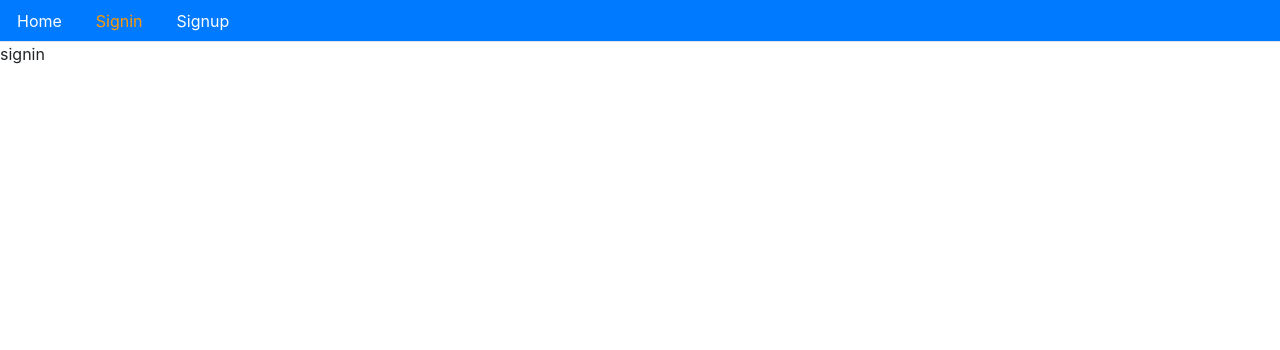
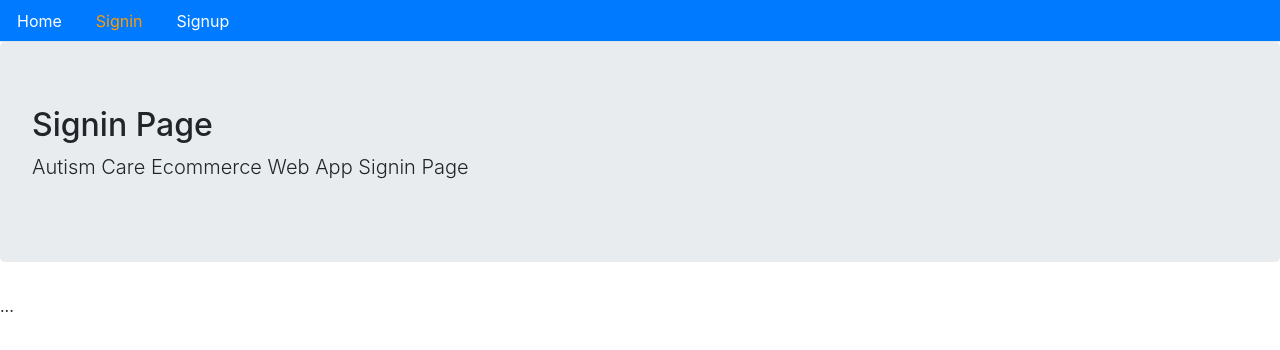
Before and after one commit to SereneMeow95/ecommerce-front, a React (Create React App) app: page /signin in a window 1280 px wide. Shown: the top 350 px of the page. Built offline with nearby package versions, Linux system fonts and the light colour scheme.

Commit message:
62. Shared layout component

```diff
--- a/src/Routes.js
+++ b/src/Routes.js
@@ -3,13 +3,10 @@ import {BrowserRouter, Switch, Route} from 'react-router-dom'; //wrap the rest o
 import Signup from './user/Signup';
 import Signin from './user/Signin';
 import Home from './core/Home';
-import Menu from './core/Menu';
-
 
 const Routes = () => {
     return (
         <BrowserRouter>
-            <Menu />
         <Switch>
             <Route path = "/" exact component={Home} />
             <Route path = "/signin" exact component={Signin} />
--- a/src/core/Home.js
+++ b/src/core/Home.js
@@ -1,6 +1,11 @@
 import React from 'react';
+import Layout from "./Layout";
 
 //home page
-const Home = () => <div>Home</div>;
+const Home = () => (
+    <Layout title = "Home Page" description = "Autism Care Ecommerce Web App">
+        ...
+    </Layout>
+);
 
 export default Home;
--- /dev/null
+++ b/src/core/Layout.js
@@ -0,0 +1,18 @@
+import React from 'react';
+import Menu from './Menu';
+
+//Layout
+const Layout = ({title = 'Title', description = 'Description', className, children}) => (
+    <div>
+        <Menu />
+        <div className="jumbotron">
+            <h2> {title}</h2>
+            <p className="lead">{description}</p>
+        </div>
+
+        <div className = {className}>{children}</div>
+
+    </div>
+);
+
+export default Layout;
--- a/src/user/Signin.js
+++ b/src/user/Signin.js
@@ -1,6 +1,11 @@
 import React from 'react';
+import Layout from "../core/Layout";
 
 //signin page
-const Signin = () => <div>signin</div>;
+const Signin = () => (
+    <Layout title = "Signin Page" description = "Autism Care Ecommerce Web App Signin Page">
+        ...
+    </Layout>
+);
 
 export default Signin;
--- a/src/user/Signup.js
+++ b/src/user/Signup.js
@@ -1,6 +1,11 @@
 import React from 'react';
+import Layout from "../core/Layout";
 
 //signup page
-const Signup = () => <div>signup</div>;
+const Signup = () => (
+    <Layout title = "Signup Page" description = "Autism Care Ecommerce Web App Signup Page">
+        ...
+    </Layout>
+);
 
 export default Signup;
```
